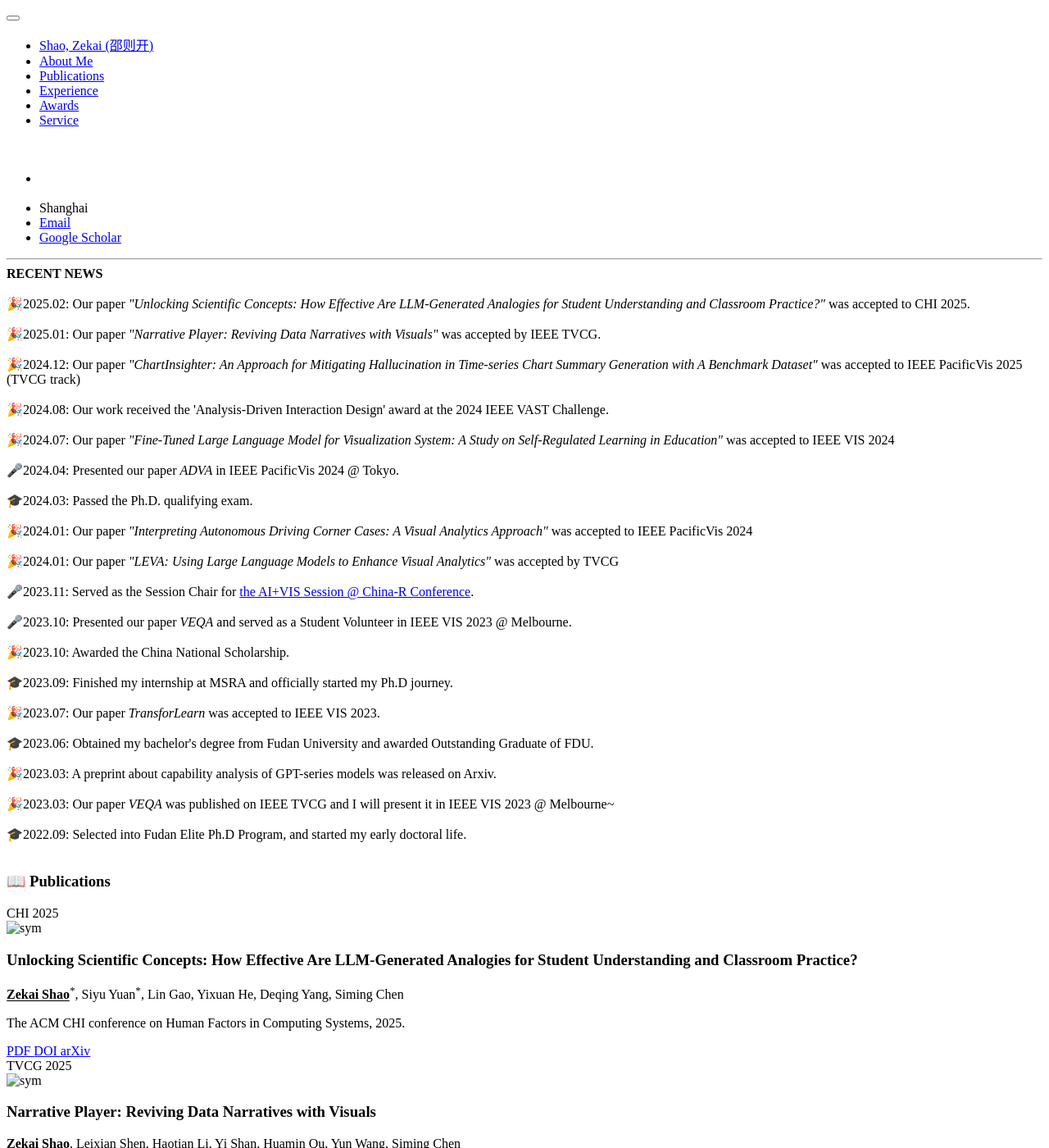
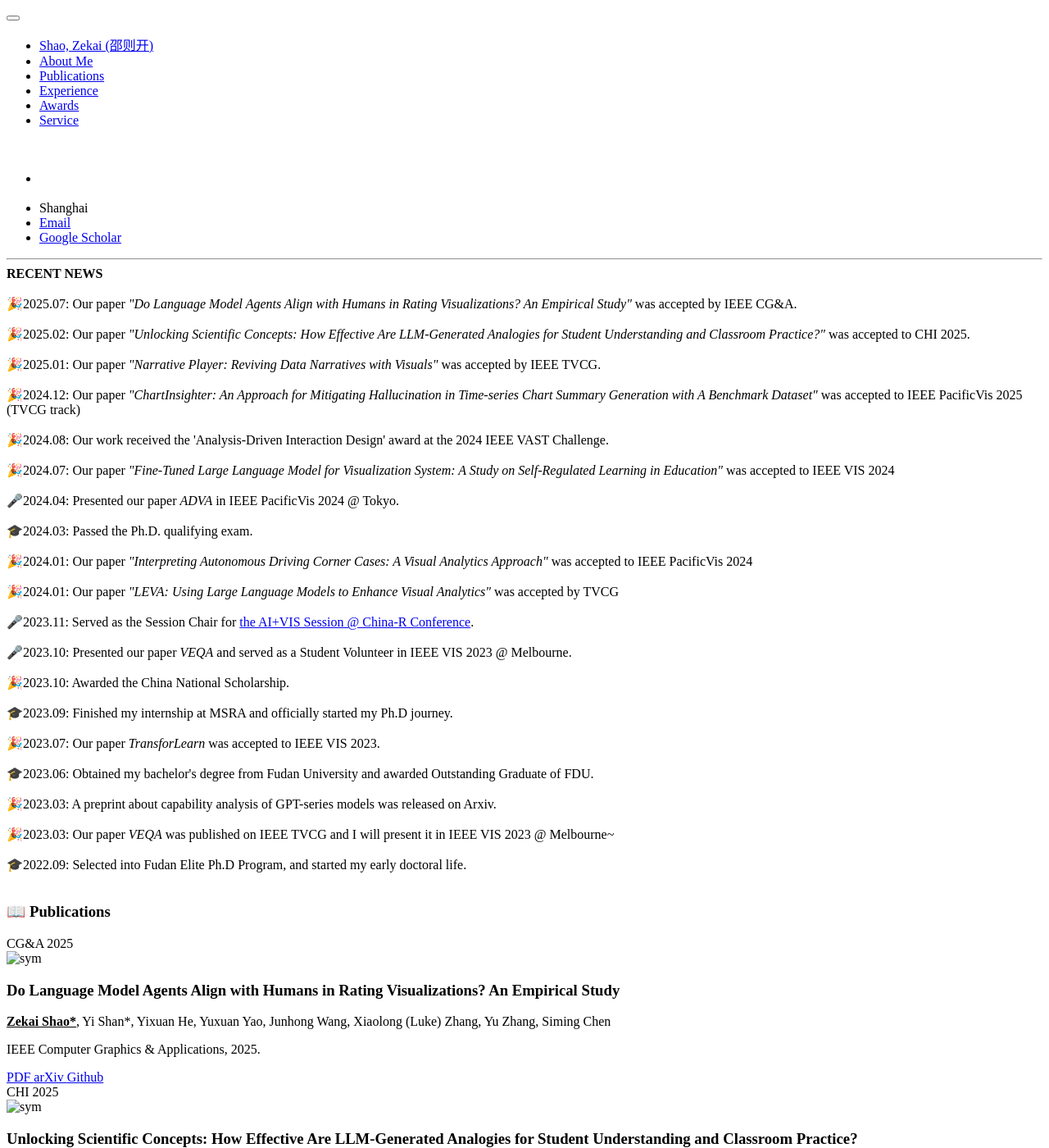
Before and after one commit to ZekaiShao25/ZekaiShao25.github.io, a Jekyll site: the page built from _pages/include/pub.md, in a window 1280 px wide and 1400 px high. Shown: the whole window at 82% size. Built offline with Jekyll 4.4.1, drawn with Linux system fonts in a browser that asks for light colours; our own code applies the rules of GitHub Pages for plain Markdown files.

Commit message:
add cg&a paper

```diff
--- a/_includes/sidebar.html
+++ b/_includes/sidebar.html
@@ -15,6 +15,8 @@
 <hr/>
 <b> RECENT NEWS</b> <br><br>
 <div class="news">
+🎉2025.07: Our paper <i>"Do Language Model Agents Align with Humans in Rating Visualizations? An Empirical Study"</i> was accepted by IEEE CG&A.<br><br>
+
 🎉2025.02: Our paper <i>"Unlocking Scientific Concepts: How Effective Are LLM-Generated Analogies for Student Understanding and Classroom Practice?"</i> was accepted to CHI 2025.<br><br>
 
 🎉2025.01: Our paper <i>"Narrative Player: Reviving Data Narratives with Visuals"</i> was accepted by IEEE TVCG.<br><br>
--- a/_pages/include/pub.md
+++ b/_pages/include/pub.md
@@ -1,4 +1,31 @@
 # 📖 Publications
+
+<!-- CG&A Human-LLM Rating Alignment-->
+<div class='paper-box'><div class='paper-box-image'><div><div class="badge">CG&A 2025</div><img src='images/paper/humanllmratingalignment.png' alt="sym" width="100%"></div></div>
+<div class='paper-box-text' markdown="1">
+
+### Do Language Model Agents Align with Humans in Rating Visualizations? An Empirical Study
+
+**<u>Zekai Shao*</u>**, Yi Shan*, Yixuan He, Yuxuan Yao, Junhong Wang, Xiaolong (Luke) Zhang, Yu Zhang, Siming Chen
+
+IEEE Computer Graphics & Applications, 2025.
+
+<div class="extra-links">
+    <a class="_blank" href="./pdf/humanllmratingalignment.pdf" >
+        <i class="fas fa-newspaper" aria-hidden="true"></i> PDF
+    </a>
+    <!-- <a class="_blank" href="https://doi.org/10.1109/TVCG.2025.3567122">
+        <i class="ai ai-doi ai-1x" aria-hidden="true"></i> DOI
+    </a> -->
+    <a class="_blank" href="https://arxiv.org/abs/2505.06702">
+        <i class="ai ai-arxiv ai-1x" aria-hidden="true"></i> arXiv
+    </a>
+    <a class="_blank" href="https://github.com/ZekaiShao25/Agents-Ratings-in-VIS-Experiments">
+        <i class="fab fa-github" aria-hidden="true"></i> Github
+    </a>
+</div>
+</div>
+</div>
 
 <!-- CHI 2025 HumanAnalogy-->
 <div class='paper-box'><div class='paper-box-image'><div><div class="badge">CHI 2025</div><img src='images/paper/humananalogy.jpg' alt="sym" width="100%"></div></div>
```
Also changed, not shown: images/paper/humanllmratingalignment.png (added), 1 other file.
